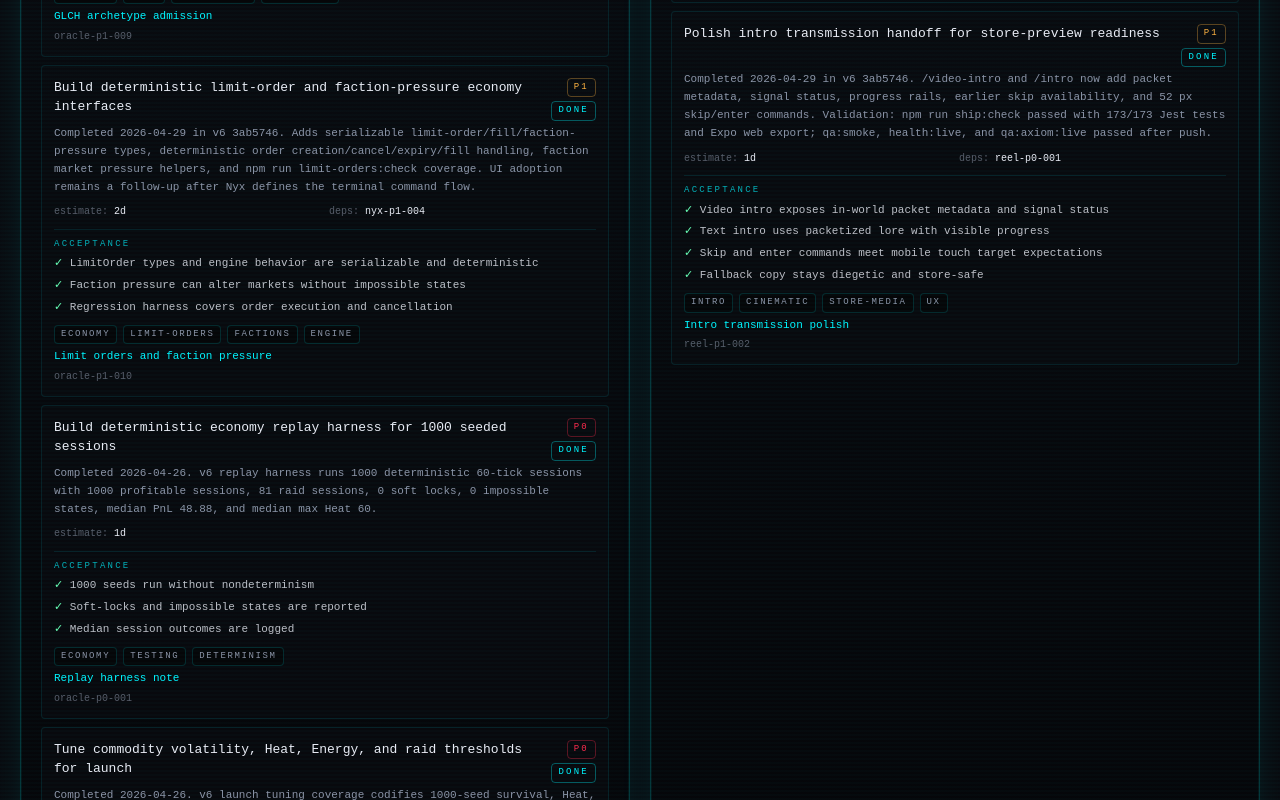
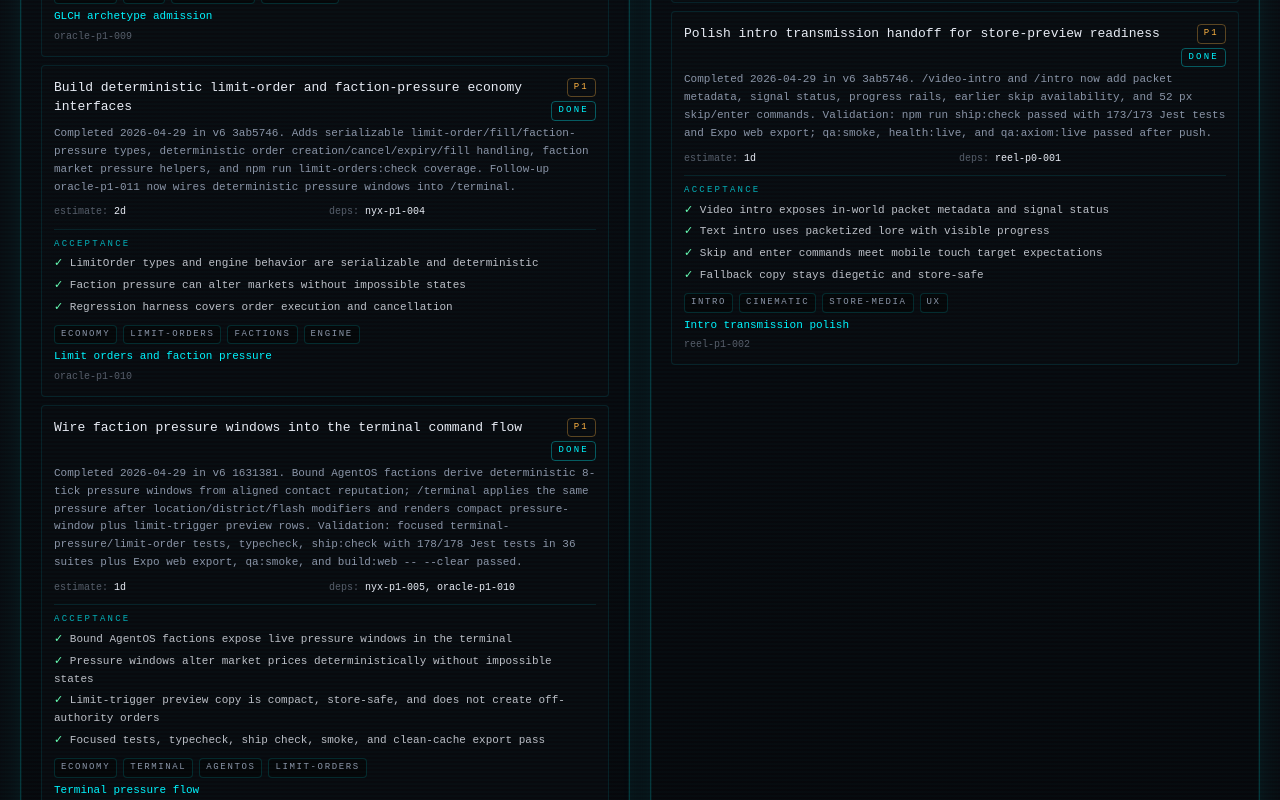
Before and after one commit to GHX5T-SOL/Dev-lab-of-CyberTrader-Age-of-Pantheon-, a Next.js app in the folder web/: page /office/tasks in a window 1280 px wide. Shown: the part 8940-9740 px from the top of the page. Built offline with nearby package versions, Linux system fonts and the light colour scheme; no server answers.

Commit message:
oracle-p1-011 compass: sync terminal pressure status

```diff
--- a/web/src/data/roadmap.ts
+++ b/web/src/data/roadmap.ts
@@ -88,7 +88,7 @@ export const ROADMAP: Phase[] = [
       "Oracle beta tuning surfaced in live strategy guidance, Help/NPC hints, and the VBLM x15 starter default",
       "AgentOS rank-5 faction selection with deterministic faction choices, one free switch, persisted faction choice, LocalAuthority support, mission bias hooks, and AgentOS progression UI",
       "AgentOS mission contract chains with reputation-linked stage, Heat posture, route consequence, and reputation delta on mission surfaces",
-      "Deterministic limit-order and faction-pressure engine contracts for future terminal command wiring",
+      "Deterministic limit-order and faction-pressure engine contracts plus terminal pressure-window and limit-trigger previews for bound AgentOS factions",
       "10-minute demo pressure bands for starter, route-runner, and contraband strategies",
       "Mobile HUD readability and one-hand first-trade controls",
       "Exported-web responsive viewport QA and capture evidence for web desktop, small phone, large phone, and tablet portrait",
@@ -115,7 +115,7 @@ export const ROADMAP: Phase[] = [
       "AgentOS rank-5 faction gate, selection loop, LocalAuthority binding, one-free-switch rule, and faction-biased missions",
       "AgentOS contract-chain mission stakes and limit-order/faction-pressure engine contracts",
       "PirateOS polish, AgentOS rank-5 systems, and PantheonOS late-game territory roadmap",
-      "Local ship check, local Axiom QA, provenance check, clean-cache export, SDK 54 package check, live Vercel smoke, post-push monitor, AgentOS regression, store-media provenance, perf budgets, AgentOS contract-chain checks, limit-order checks, and intro smoke pass on verified v6 origin/main 3ab5746",
+      "Local ship check, focused terminal-pressure/limit-order checks, player smoke, clean-cache export, local Axiom QA, provenance check, SDK 54 package check, live Vercel smoke, post-push monitor, AgentOS regression, store-media provenance, perf budgets, AgentOS contract-chain checks, and intro smoke pass on verified v6 origin/main 1631381",
       "iOS simulator smoke passes",
       "Android emulator smoke passes",
       "First 10-minute player loop complete without developer guidance",
@@ -161,6 +161,7 @@ export const ROADMAP: Phase[] = [
       { label: "AgentOS faction selection loop", done: true },
       { label: "AgentOS contract chains", done: true },
       { label: "Limit-order and faction-pressure engine contracts", done: true },
+      { label: "Terminal pressure command flow", done: true },
       { label: "Intro transmission polish", done: true },
       { label: "Web production smoke rerun", done: true },
       { label: "Expo SDK 54 package graph alignment", done: true },
--- a/web/src/data/status.ts
+++ b/web/src/data/status.ts
@@ -36,7 +36,7 @@ export const STATUS: StatusBlock = {
   recentWins: [
     "Dev Lab /office 3D metaverse work shipped and is now closed as a studio milestone",
     "Dev Lab GitHub open PRs/issues were cleaned to zero open items",
-    "CyberTrader v6 live deployment returns HTTP 200, passes npm run health:live, passes the hardened qa:axiom:live Chromium smoke, and v6 origin/main is verified through 3ab5746 after AgentOS contract chains, limit-order/faction-pressure interfaces, intro transmission polish, privacy policy sync, AgentOS faction selection, store-media direction approval, SDK 54 package alignment, GLCH archetype admission, and worktree-safe regression monitor repair",
+    "CyberTrader v6 live deployment returns HTTP 200, passes npm run health:live, passes the hardened qa:axiom:live Chromium smoke, and v6 origin/main is verified through 1631381 after terminal pressure flow, AgentOS contract chains, limit-order/faction-pressure interfaces, intro transmission polish, privacy policy sync, AgentOS faction selection, store-media direction approval, SDK 54 package alignment, GLCH archetype admission, and worktree-safe regression monitor repair",
     "v6 contains the LocalAuthority trade loop, ledger, inventory, XP/rank, locations, heat/raids, couriers, news, missions, district states, streaks, daily challenges, bounty, and away report",
     "Rune completed the v6 technical audit: install, typecheck, Jest, and Expo web export pass locally",
     "Rune completed route hardening: protected deep links recover after hydration and menu/Android back actions have safe fallbacks",
@@ -62,6 +62,7 @@ export const STATUS: StatusBlock = {
     "Nyx shipped AgentOS rank-5 faction selection: deterministic faction definitions, faction alignment matrix, persisted FactionChoice, one-free-switch rule, LocalAuthority chooseFaction support, faction-biased missions, mission contact linkage, and 165/165 tests passing",
     "Nyx shipped AgentOS contract chains: mission banners and contact rows now show faction stage, Heat posture, route consequence, and reputation delta from deterministic faction contracts",
     "Oracle shipped deterministic limit-order and faction-pressure engine contracts with npm run limit-orders:check coverage for order fills, cancellation, expiry, and pressure-triggered sell execution",
+    "Oracle shipped terminal pressure flow in v6 1631381: bound AgentOS factions now apply deterministic 8-tick pressure windows and /terminal shows compact pressure-window plus limit-trigger previews",
     "Reel/Codex polished the intro handoff with packet metadata, signal status, progress rails, and larger mobile-safe skip/enter commands",
     "Zoro's first 10-minute creative pass and store-media direction approval are preserved as direction, while future visual/copy work now ships autonomously",
     "Vex completed the mobile HUD readability pass with prioritized Energy/Heat/0BOL telemetry, terminal owned-quantity visibility, scaled labels, and 44-52 px first-trade touch targets",
@@ -104,12 +105,12 @@ export const STATUS: StatusBlock = {
     {
       label: "v6 deployment",
       state: "green",
-      detail: "https://cyber-trader-age-of-pantheon-v6.vercel.app returns HTTP 200, passes npm run health:live, passes npm run qa:axiom:live, and v6 origin/main is verified through 3ab5746 with ship:check, clean-cache export, qa:smoke, limit-orders:check, post-push live health, and live Axiom smoke green",
+      detail: "https://cyber-trader-age-of-pantheon-v6.vercel.app returns HTTP 200, passes npm run health:live, passes npm run qa:axiom:live, and v6 origin/main is verified through 1631381 with focused terminal-pressure/limit-order checks, ship:check, qa:smoke, and clean-cache export green; prior post-push live health and live Axiom smoke remain green through 3ab5746",
     },
     {
       label: "Build checks",
       state: "green",
-      detail: "Rune audit, SDK 54 package alignment, route hardening, storage regression checks, crash/log diagnostics hooks, Oracle replay/tuning/strategy guidance/GLCH archetype/limit-order audits, Hydra swarm/retention scenarios, Ghost architecture risk audit, Kite authority/store-safety checks, Nyx first-session/pressure/AgentOS faction/contract-chain tests, Zoro store-media approval, Vex HUD/responsive/system-state validation, Talon safety preflight and worktree-safe monitor, EAS config validation, Axiom performance budgets/smokes, Palette screenshot capture, Zara provenance drift check, local Axiom QA 11/11, provenance check, live health, live smoke, latest perf budgets, and Expo web export pass locally",
+      detail: "Rune audit, SDK 54 package alignment, route hardening, storage regression checks, crash/log diagnostics hooks, Oracle replay/tuning/strategy guidance/GLCH archetype/limit-order/terminal-pressure audits, Hydra swarm/retention scenarios, Ghost architecture risk audit, Kite authority/store-safety checks, Nyx first-session/pressure/AgentOS faction/contract-chain tests, Zoro store-media approval, Vex HUD/responsive/system-state validation, Talon safety preflight and worktree-safe monitor, EAS config validation, Axiom performance budgets/smokes, Palette screenshot capture, Zara provenance drift check, local Axiom QA 11/11, provenance check, live health, live smoke, latest perf budgets, and Expo web export pass locally",
     },
     {
       label: "Native QA",
--- a/web/src/data/tasks.ts
+++ b/web/src/data/tasks.ts
@@ -204,8 +204,27 @@ export const TASKS: Task[] = [
     ],
     tags: ["economy", "limit-orders", "factions", "engine"],
     notes:
-      "Completed 2026-04-29 in v6 3ab5746. Adds serializable limit-order/fill/faction-pressure types, deterministic order creation/cancel/expiry/fill handling, faction market pressure helpers, and npm run limit-orders:check coverage. UI adoption remains a follow-up after Nyx defines the terminal command flow.",
+      "Completed 2026-04-29 in v6 3ab5746. Adds serializable limit-order/fill/faction-pressure types, deterministic order creation/cancel/expiry/fill handling, faction market pressure helpers, and npm run limit-orders:check coverage. Follow-up oracle-p1-011 now wires deterministic pressure windows into /terminal.",
     links: [{ label: "Limit orders and faction pressure", href: `${v6}/blob/main/docs/release/oracle-p1-010-limit-orders-faction-pressure.md` }],
+  }),
+  task({
+    id: "oracle-p1-011",
+    owner: "oracle",
+    title: "Wire faction pressure windows into the terminal command flow",
+    status: "done",
+    priority: "P1",
+    estimate: "1d",
+    dependencies: ["nyx-p1-005", "oracle-p1-010"],
+    acceptanceCriteria: [
+      "Bound AgentOS factions expose live pressure windows in the terminal",
+      "Pressure windows alter market prices deterministically without impossible states",
+      "Limit-trigger preview copy is compact, store-safe, and does not create off-authority orders",
+      "Focused tests, typecheck, ship check, smoke, and clean-cache export pass",
+    ],
+    tags: ["economy", "terminal", "agentos", "limit-orders"],
+    notes:
+      "Completed 2026-04-29 in v6 1631381. Bound AgentOS factions derive deterministic 8-tick pressure windows from aligned contact reputation; /terminal applies the same pressure after location/district/flash modifiers and renders compact pressure-window plus limit-trigger preview rows. Validation: focused terminal-pressure/limit-order tests, typecheck, ship:check with 178/178 Jest tests in 36 suites plus Expo web export, qa:smoke, and build:web -- --clear passed.",
+    links: [{ label: "Terminal pressure flow", href: `${v6}/blob/main/docs/release/oracle-p1-011-terminal-pressure-flow.md` }],
   }),
   task({
     id: "pantheon-p2-001",
```
Also changed, not shown: 4 other files (tests, documents, lock files or other folders).
